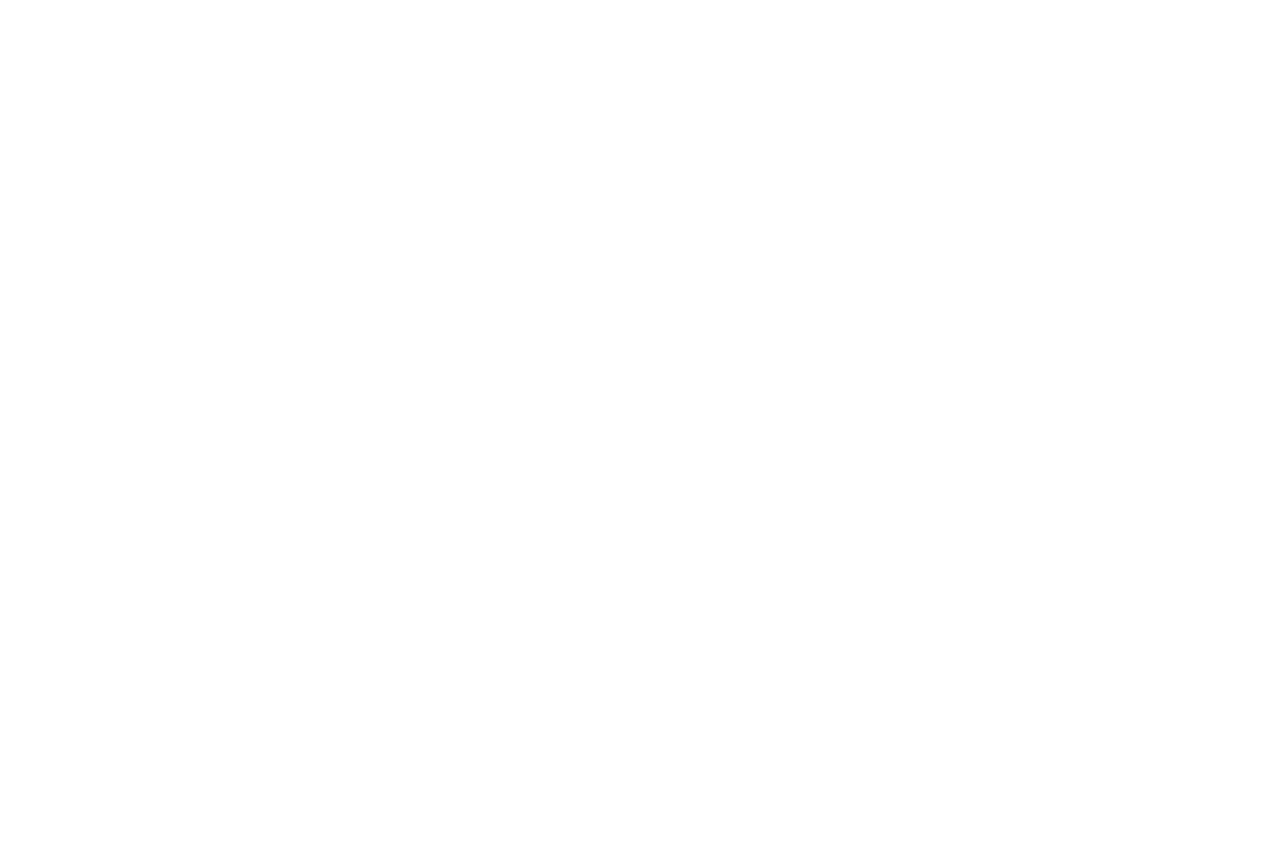
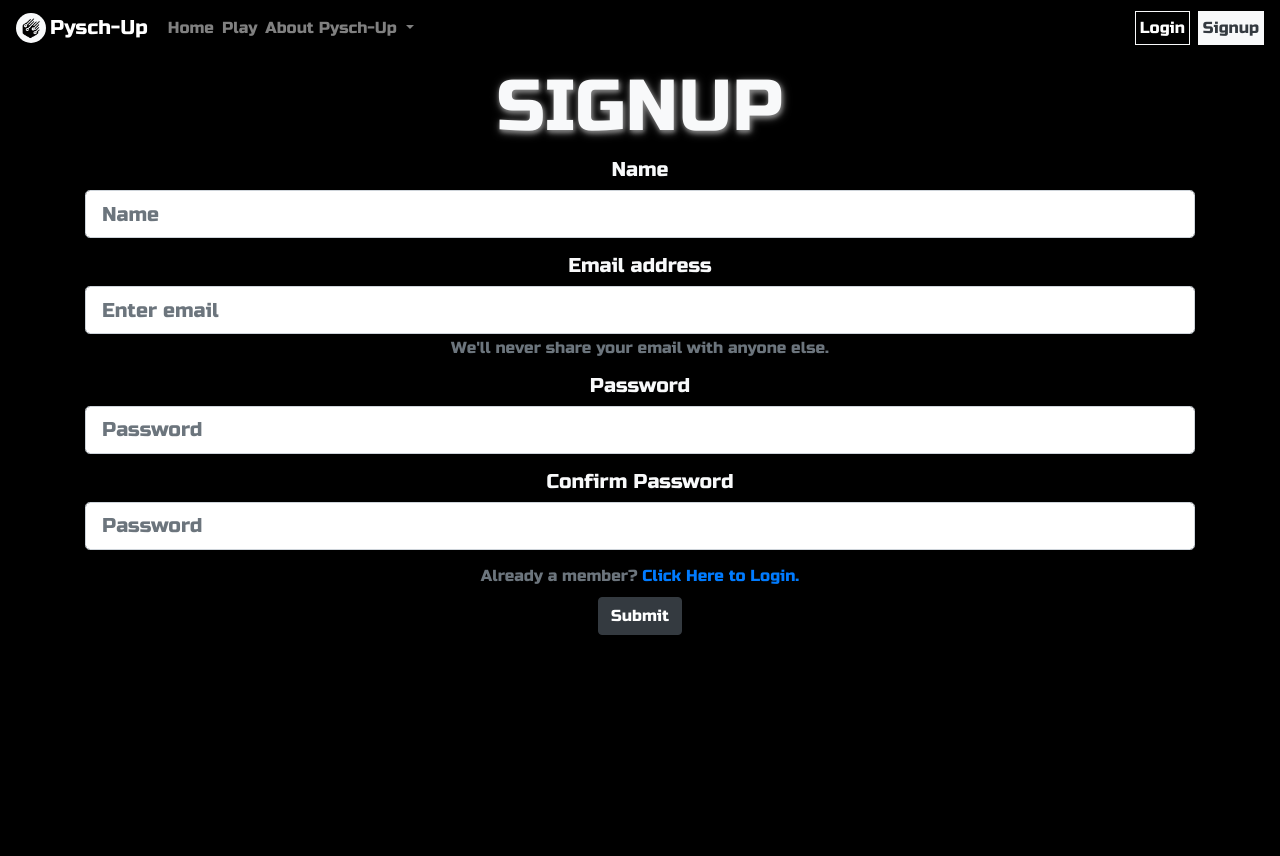
Before and after one commit to gagangulyani/Psych-Up, a Flask app: page /signup in a window 1280 px wide. Before the commit the page is empty. Before the commit the page ends 800 px from the top, so only its background shows below. Run offline with Flask 2, Linux system fonts and the light colour scheme; some libraries are stand-ins or nearby versions.

Commit message:
add: login and signup template
also updated few routes

```diff
--- a/routes.py
+++ b/routes.py
@@ -13,7 +13,7 @@ def index():
 
 @app.route('/play')
 def play_quiz():
-    return ""
+    return render_template("select_quiz.html")
 
 @app.route('/login')
 def login():
@@ -21,6 +21,7 @@ def login():
 
 @app.route('/signup')
 def signup():
+    print(request.path)
     return render_template("signup.html")
 
 if __name__ == "__main__":
--- a/static/css/styles.css
+++ b/static/css/styles.css
@@ -2,6 +2,10 @@ body {
     margin: 0;
     padding: 0;
     font-family: 'Russo One', sans-serif;
+}
+
+.max-height {
+    height: 100vh;
 }
 
 .bg-dark {
@@ -17,8 +21,6 @@ body {
     height: 100vh;
 }
 
-.banner {}
-
 #logo {
     margin-top: 2em;
     background-color: rgba(255, 255, 255, 0.9);
@@ -31,6 +33,15 @@ body {
     box-shadow: 1px 2px 8px 1px white, 1px 2px 8px 1px grey;
 }
 
+.heading-custom {
+    text-shadow: 1px 2px 4px grey, 1px 2px 8px grey;
+    transition: all 0.7s ease-in-out;
+}
+
+.heading-custom:hover {
+    text-shadow: 1px 2px 10px white, 1px 2px 20px grey;
+}
+
 .nav-log-sign:hover {
     transition: all 0.3s ease-in-out;
     background-color: white;
--- a/templates/base.html
+++ b/templates/base.html
@@ -19,6 +19,8 @@
     <!-- Google Fonts -->
     <link href="https://fonts.googleapis.com/css?family=Russo+One&display=swap" rel="stylesheet">
 
+    <!-- Favicon -->
+    <link rel="icon" type="image/png" href="{{url_for('static', filename = 'images/logo.png')}}">
     <!-- Custom Styles -->
     <link rel="stylesheet" href="{{url_for('static', filename = 'css/styles.css')}}">
 
@@ -30,40 +32,74 @@
 </head>
 
 <body>
-    <nav class="navbar navbar-expand-lg navbar-dark bg-dark">
+    <nav class="navbar navbar-expand-lg navbar-dark bg-dark sticky-top">
         <a class="navbar-brand" href="/">
-            <img src="{{url_for('static', filename = 'images/logo.png')}}" width="30" height="30" class="bg-light d-inline-block align-top rounded-circle mr-sm-1 p-sm-1" alt="">Pysch-Up</a>
+            <img src="{{url_for('static', filename = 'images/logo.png')}}" width="30" height="30" class="bg-light d-inline-block align-top rounded-circle mr-1 p-sm-1" alt="">Pysch-Up</a>
         <button class="navbar-toggler" type="button" data-toggle="collapse" data-target="#navbarSupportedContent" aria-controls="navbarSupportedContent" aria-expanded="false" aria-label="Toggle navigation">
           <span class="navbar-toggler-icon"></span>
         </button>
 
         <div class="collapse navbar-collapse" id="navbarSupportedContent">
             <ul class="navbar-nav mr-auto">
+                {% if request.path == "/home" or request.path == "/" %}
                 <li class="nav-item active">
-                    <a class="nav-link" href="#">Home <span class="sr-only">(current)</span></a>
+                    {% else %}
+                    <li class="nav-item ">
+                        {% endif %}
+                        <a class="nav-link p-1" href="/home">Home <span class="sr-only">(current)</span></a>
                     </li>
+                    {% if request.path == "/play" %}
+                    <li class="nav-item active">
+                        {% else %}
                         <li class="nav-item">
-                    <a class="nav-link" href="#">Link</a>
+                            {% endif %}
+                            <a class="nav-link p-1" href="/play">Play</a>
                         </li>
                         <li class="nav-item dropdown">
-                    <a class="nav-link dropdown-toggle" href="#" id="navbarDropdown" role="button" data-toggle="dropdown" aria-haspopup="true" aria-expanded="false">
-                Dropdown
+                            <a class="nav-link p-1 dropdown-toggle" href="" id="navbarDropdown" role="button" data-toggle="dropdown" aria-haspopup="true" aria-expanded="false">
+                    About Pysch-Up
               </a>
                             <div class="dropdown-menu" aria-labelledby="navbarDropdown">
-                        <a class="dropdown-item" href="#">Action</a>
-                        <a class="dropdown-item" href="#">Another action</a>
+                                <a class="dropdown-item" href="/about/why">Why it is Needed</a>
+                                <a class="dropdown-item" href="/about/how">How it is made</a>
+                                <a class="dropdown-item" href="/about/who">Who Made it</a>
                                 <div class="dropdown-divider"></div>
-                        <a class="dropdown-item" href="#">Something else here</a>
+                                <a class="dropdown-item" href="/contact">Get in touch with Us</a>
                             </div>
                         </li>
 
+                        {% if request.path == "/login" %}
+                        <li class="nav-item bg-light d-flex d-sm-none">
+                            <a class="nav-link p-1 text-dark nav-log-sign" href="/login">Login</a> {% else %}
+                            <li class="nav-item d-flex d-sm-none">
+                                <a class="nav-link p-1 text-white nav-log-sign" href="/login">Login</a> {% endif %}
+
+                            </li>
+                            {% if request.path == "/signup" %}
+
+                            <li class="ml-sm-2 nav-item bg-light d-flex d-sm-none">
+                                <a class="nav-link p-1 text-dark nav-log-sign" href="/signup">Signup</a> {% else %}
+                                <li class="ml-sm-2 nav-item d-flex d-sm-none">
+                                    <a class="nav-link p-1 text-white nav-log-sign" href="/signup">Signup</a> {%endif%}
+
+                                </li>
+
             </ul>
-            <ul class="navbar-nav">
+            <ul class="navbar-nav d-sm-flex d-none">
+                {% if request.path == "/login" %}
+                <li class="nav-item bg-light">
+                    <a class="nav-link p-1 text-dark border border-light nav-log-sign" href="/login">Login</a> {% else %}
                     <li class="nav-item">
-                    <a class="nav-link text-white border border-light nav-log-sign" href="/login">Login</a>
+                        <a class="nav-link p-1 text-white border border-light nav-log-sign" href="/login">Login</a> {% endif %}
+
                     </li>
+                    {% if request.path == "/signup" %}
+
+                    <li class="ml-sm-2 nav-item bg-light">
+                        <a class="nav-link p-1 text-dark border border-light nav-log-sign" href="/signup">Signup</a> {% else %}
                         <li class="ml-sm-2 nav-item">
-                    <a class="nav-link text-white border border-light nav-log-sign" href="/signup">Signup</a>
+                            <a class="nav-link p-1 text-white border border-light nav-log-sign" href="/signup">Signup</a> {%endif%}
+
                         </li>
             </ul>
         </div>
--- a/templates/index.html
+++ b/templates/index.html
@@ -1,7 +1,9 @@
 {% extends "base.html" %} {% block title %}Pysch-Up: Quiz App{% endblock %} {% block content %}
 <div class="landing">
     <div class="banner container text-center">
-        <a href="/"><img id="logo" src="{{url_for('static', filename = 'images/logo.svg')}}" alt="Psych-Up"></a>
+        <a href="/play">
+            <img id="logo" src="{{url_for('static', filename = 'images/logo.svg')}}" title="Click to Play!" alt="Psych-Up">
+        </a>
     </div>
 </div>
 {% endblock %}
--- a/templates/main_quiz.html
+++ b/templates/main_quiz.html
@@ -0,0 +1 @@
+{% extends "base.html" %}
--- a/templates/select_quiz.html
+++ b/templates/select_quiz.html
@@ -0,0 +1 @@
+{% extends "base.html" %}
--- a/templates/signup.html
+++ b/templates/signup.html
@@ -0,0 +1,32 @@
+{% extends "base.html" %} {% block content %}
+<div class="bg-dark max-height">
+    <div class="container">
+        <div class="row">
+            <div class="col-12 mt-2 text-center h5">
+                <h1 class="display-3 text-light heading-custom">SIGNUP</h1>
+                <form action="{{url_for('signup')}}" method="POST">
+                    <div class="form-group">
+                        <label for="exampleInputPassword1" class="text-light">Name</label>
+                        <input type="text" class="form-control form-control-lg" id="exampleInputText1" placeholder="Name">
+                    </div>
+                    <div class="form-group">
+                        <label for="exampleInputEmail1" class="text-light">Email address</label>
+                        <input type="email" class="form-control form-control-lg" id="exampleInputEmail1" aria-describedby="emailHelp" placeholder="Enter email">
+                        <small id="emailHelp" class="form-text text-muted">We'll never share your email with anyone else.</small>
+                    </div>
+                    <div class="form-group">
+                        <label for="exampleInputPassword1" class="text-light">Password</label>
+                        <input type="password" class="form-control form-control-lg" id="exampleInputPassword1" placeholder="Password">
+                    </div>
+                    <div class="form-group">
+                        <label for="exampleInputPassword1" class="text-light">Confirm Password</label>
+                        <input type="password" class="form-control form-control-lg" id="exampleInputPassword1" placeholder="Password">
+                    </div>
+                    <small class="form-text text-muted my-2">Already a member? <a href="{{url_for('login')}}">Click Here to Login.</a></small>
+                    <button type="submit" class="btn btn-dark mt-1">Submit</button>
+                </form>
+            </div>
+        </div>
+    </div>
+</div>
+{% endblock %}
```
Also changed, not shown: templates/login.html (+23 -1 lines), README.md. Lines whose indentation alone changed are shown as unchanged.
